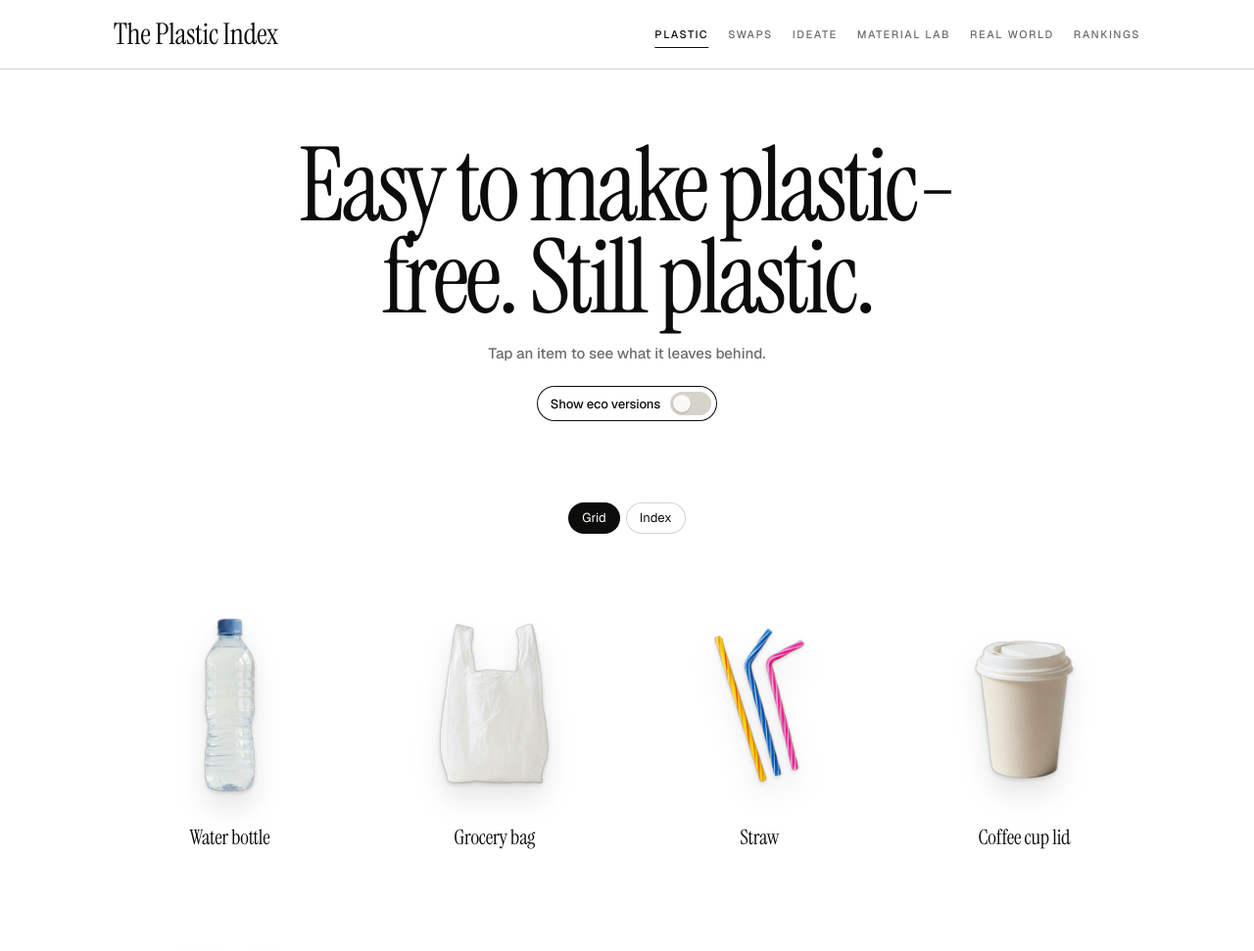
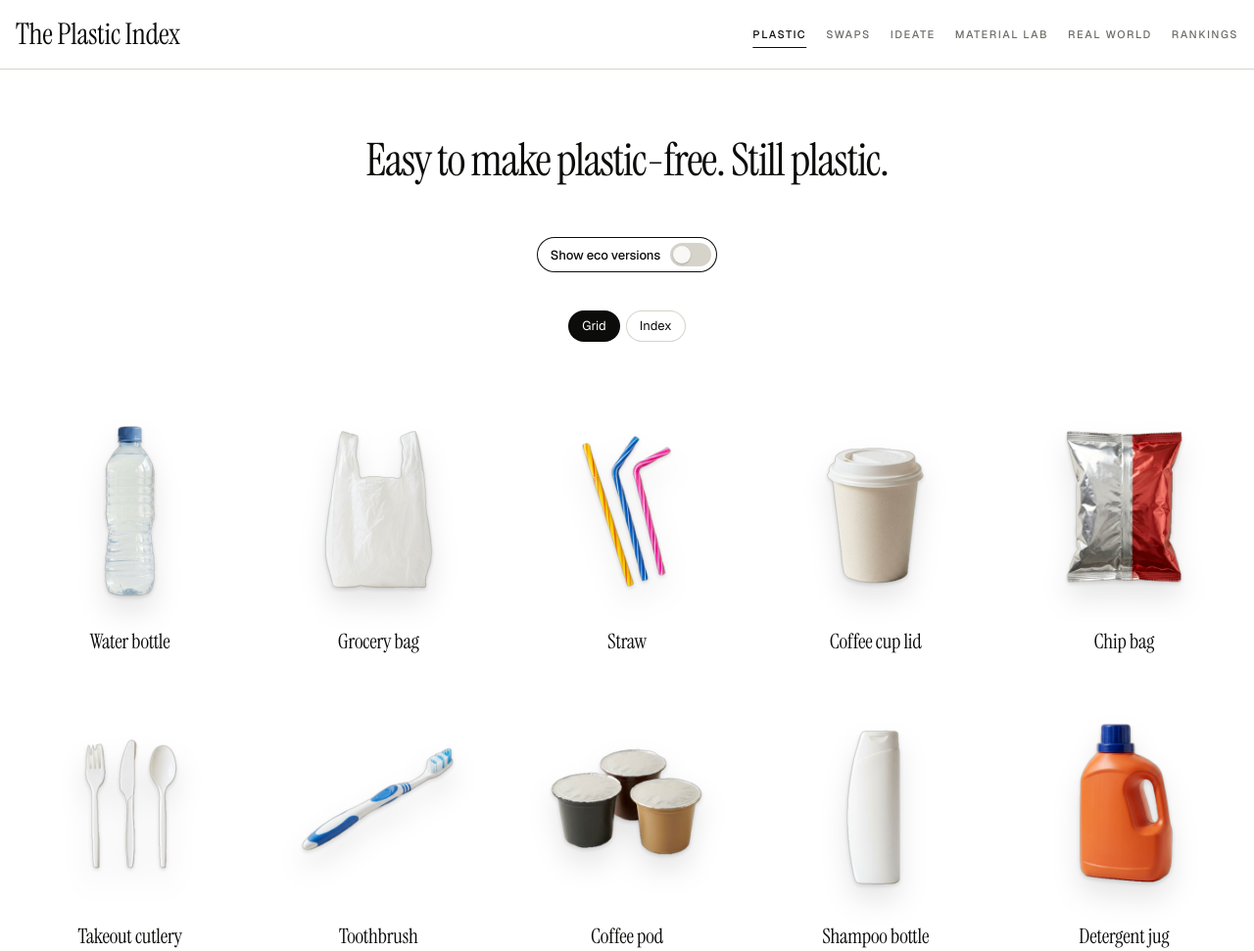
Before and after one commit to samwich600-debug/pulp-lab, a plain HTML site: page index.html in a window 1280 px wide. Shown: the top 971 px of the page at 98% size. Drawn offline with nearby package versions, Linux system fonts and the light colour scheme; a web font is replaced by a local one.

Commit message:
Plastic page: five to a row on wide screens, tighter spacing, smaller heading, no subline or swap-count tag

```diff
--- a/index.html
+++ b/index.html
@@ -551,6 +551,17 @@ aside.drawer.modal{background:rgba(241,240,235,.74);backdrop-filter:blur(28px) s
 .rail{border-left:0;border-top:0;background:transparent;backdrop-filter:none;max-height:none;overflow:visible;padding:28px 0 0}
 .rail .stack{grid-template-columns:repeat(auto-fill,minmax(240px,1fr))}
 @media (max-width:860px){.promptbar{border-radius:22px;margin-bottom:14px}}
+
+/* Plastic page: wider screens get five to a row, tighter spacing, smaller heading, no subline or swap-count tag */
+#stillSub,.eco-badge{display:none}
+#v-still-plastic .vh h1{font-size:clamp(30px,3.6vw,52px);letter-spacing:-.03em}
+#v-still-plastic .vh{margin-bottom:36px}
+#v-still-plastic .vhrow{margin-bottom:36px}
+#g-still.gallery{gap:clamp(22px,2.6vw,36px) clamp(10px,1.6vw,22px)}
+@media (min-width:1100px){
+  header.top .wrap,main.wrap{max-width:1360px}
+  #g-still.four{grid-template-columns:repeat(5,minmax(0,1fr))}
+}
 
 </style>
 
```
Also changed, not shown: pulp-lab.html (+11 -0 lines).
